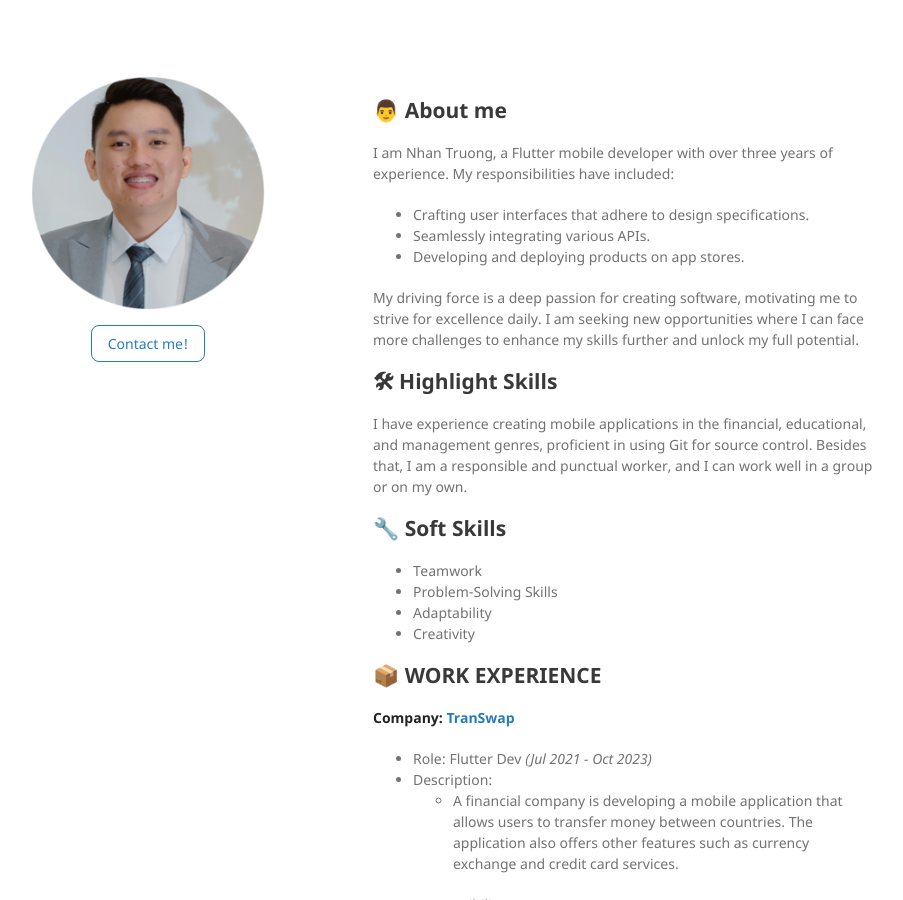
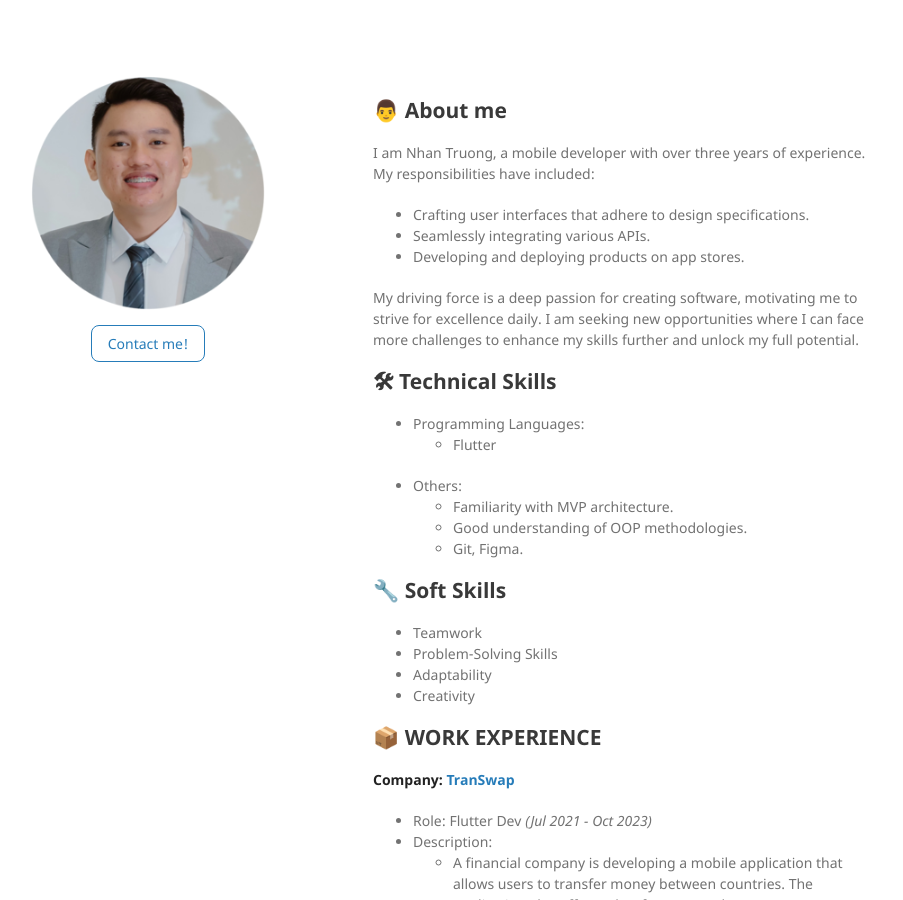
Before and after one commit to nhantruong1298/nhantruong1298.github.io, a Jekyll site: the page built from index.md, in a window 1280 px wide and 900 px high. Shown: the whole window, without its empty margins (197-1100 px from the left). Built offline with Jekyll 4.4.1, drawn with Linux system fonts in a browser that asks for light colours.

Commit message:
update info

```diff
--- a/index.md
+++ b/index.md
@@ -6,16 +6,21 @@ layout: default
 
 ## 👨 About me
 
-I am Nhan Truong, a Flutter mobile developer with over three years of experience. My responsibilities have included:
+I am Nhan Truong, a mobile developer with over three years of experience. My responsibilities have included:
 - Crafting user interfaces that adhere to design specifications.
 - Seamlessly integrating various APIs.
 - Developing and deploying products on app stores.
 
 My driving force is a deep passion for creating software, motivating me to strive for excellence daily. I am seeking new opportunities where I can face more challenges to enhance my skills further and unlock my full potential.
 
-## 🛠 Highlight Skills
+## 🛠 Technical Skills
 
-I have experience creating mobile applications in the financial, educational, and management genres, proficient in using Git for source control. Besides that, I am a responsible and punctual worker, and I can work well in a group or on my own.
+- Programming Languages:
+  - Flutter
+- Others:
+  - Familiarity with MVP architecture.
+  - Good understanding of OOP methodologies.
+  - Git, Figma.
 
 ## 🔧 Soft Skills
 
```
